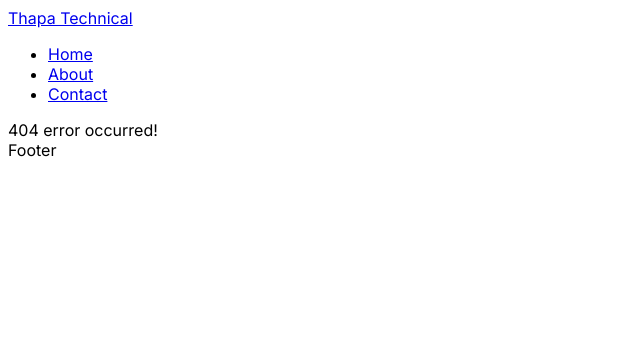
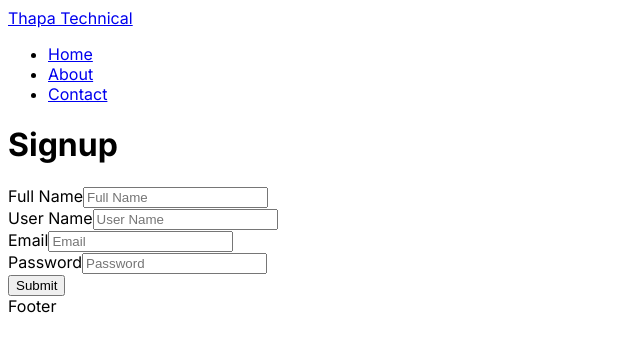
Before and after one commit to binamralamsal/nextjs-test, a Next.js app: page /signup in a window 1280 px wide. Before the commit this address had no page. Shown: the top 352 px of the page, without its empty margins (0-640 px from the left). Built offline with nearby package versions, Linux system fonts and the light colour scheme.

Commit message:
Added signup page

```diff
--- /dev/null
+++ b/src/pages/signup.js
@@ -0,0 +1,98 @@
+import { useState } from "react";
+import { signIn } from "next-auth/react";
+import { useRouter } from "next/router";
+
+export default function SignupPage() {
+  const [user, setUser] = useState({
+    fullName: "",
+    username: "",
+    email: "",
+    password: "",
+  });
+  const router = useRouter();
+
+  function handleInputChange(event) {
+    const { name, value } = event.target;
+    setUser((prev) => ({ ...prev, [name]: value }));
+  }
+
+  async function handleRegisterUser(e) {
+    e.preventDefault();
+
+    const res = await fetch("/api/auth/signup", {
+      method: "POST",
+      headers: {
+        "Content-Type": "application/json",
+      },
+      body: JSON.stringify(user),
+    });
+
+    const status = await signIn("credentials", {
+      email: user.email,
+      password: user.password,
+      redirect: false,
+    });
+
+    if (status.ok) {
+      router.push("/");
+    }
+  }
+
+  return (
+    <div>
+      <h1>Signup</h1>
+
+      <form onSubmit={handleRegisterUser}>
+        <div>
+          <label htmlFor="fullName">Full Name</label>
+          <input
+            type="text"
+            placeholder="Full Name"
+            name="fullName"
+            id="fullName"
+            value={user.fullName}
+            onChange={handleInputChange}
+          />
+        </div>
+
+        <div>
+          <label htmlFor="username">User Name</label>
+          <input
+            type="text"
+            placeholder="User Name"
+            name="username"
+            id="username"
+            value={user.username}
+            onChange={handleInputChange}
+          />
+        </div>
+
+        <div>
+          <label htmlFor="email">Email</label>
+          <input
+            type="email"
+            placeholder="Email"
+            name="email"
+            id="email"
+            value={user.email}
+            onChange={handleInputChange}
+          />
+        </div>
+
+        <div>
+          <label htmlFor="password">Password</label>
+          <input
+            type="text"
+            placeholder="Password"
+            name="password"
+            id="password"
+            value={user.password}
+            onChange={handleInputChange}
+          />
+        </div>
+
+        <button>Submit</button>
+      </form>
+    </div>
+  );
+}
```
Also changed, not shown: src/pages/api/auth/[...nextauth].js (added, +46 -0 lines), 1 other file (tests, documents, lock files or other folders).
